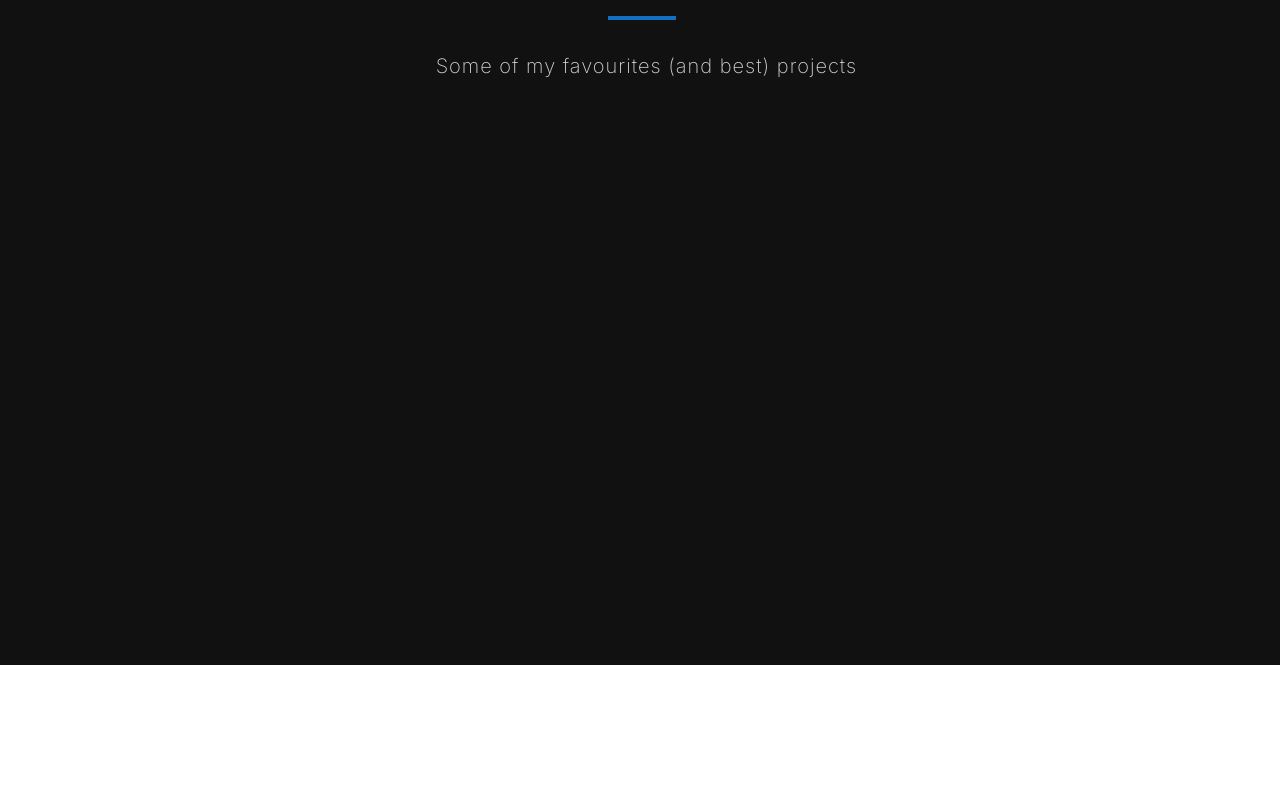
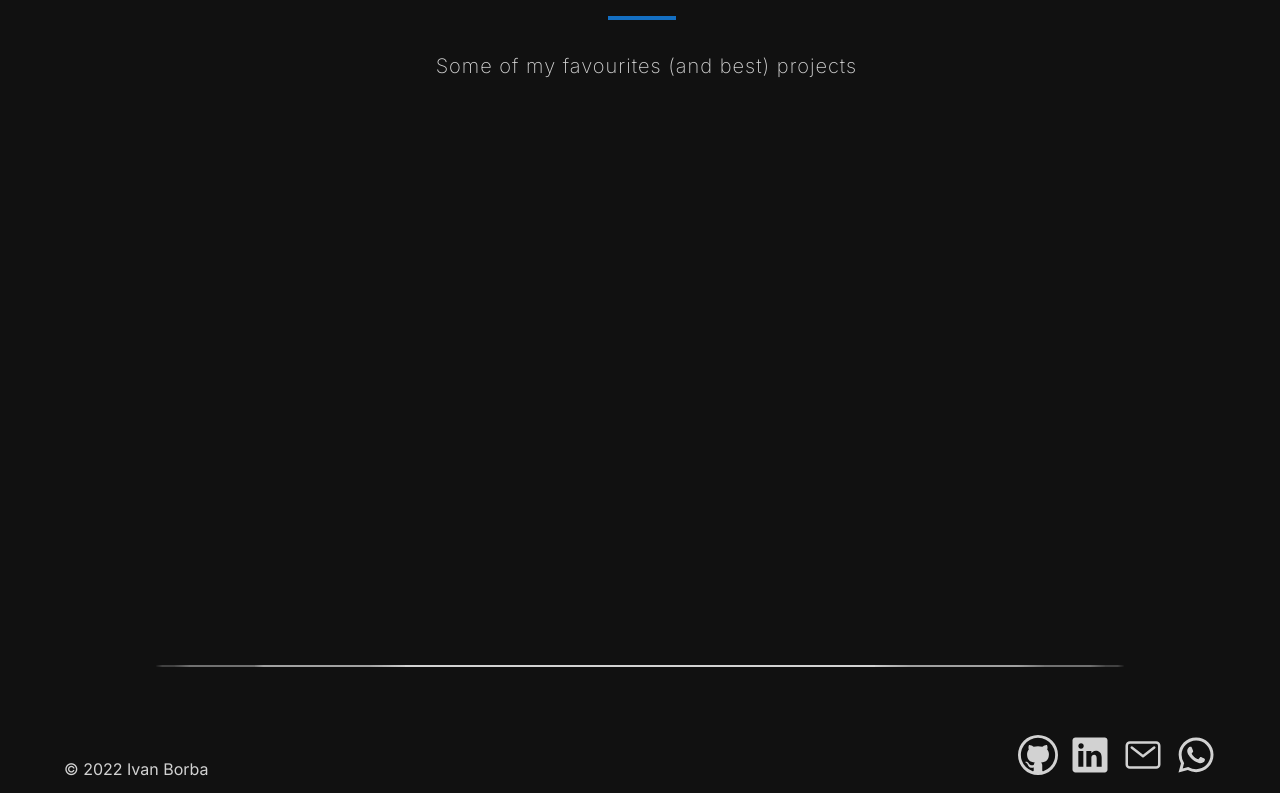
Before and after one commit to IvanBorba/portfolio, a React (Vite) app: page / in a window 1280 px wide. Shown: the part 1991-2784 px from the top of the page. Before the commit the page ends 2656 px from the top, so only its background shows below. Built offline with nearby package versions, Linux system fonts and the light colour scheme.

Commit message:
feature: created the footer

```diff
--- /dev/null
+++ b/src/components/Footer/index.tsx
@@ -0,0 +1,33 @@
+import { FooterContainer, IconContainer, InfoContainer } from "./styles";
+import { VscGithub } from "react-icons/vsc";
+import { IoLogoLinkedin, IoMailOutline, IoLogoWhatsapp } from "react-icons/io5";
+
+const Footer = () => {
+  return (
+    <FooterContainer>
+      <hr />
+      <InfoContainer>
+        <p>© 2022 Ivan Borba</p>
+        <div>
+          <IconContainer href="https://github.com/IvanBorba" target="_blank">
+            <VscGithub size={40} color="#d2d2d2" />
+          </IconContainer>
+          <IconContainer
+            href="https://www.linkedin.com/in/ivan-borba/"
+            target="_blank"
+          >
+            <IoLogoLinkedin size={40} color="#d2d2d2" />
+          </IconContainer>
+          <IconContainer href="mailto: mrborbaivan@gmail.com">
+            <IoMailOutline size={40} color="#d2d2d2" />
+          </IconContainer>
+          <IconContainer href="https://wa.me/5547991114205" target="_blank">
+            <IoLogoWhatsapp size={40} color="#d2d2d2" />
+          </IconContainer>
+        </div>
+      </InfoContainer>
+    </FooterContainer>
+  );
+};
+
+export default Footer;
--- /dev/null
+++ b/src/components/Footer/styles.ts
@@ -0,0 +1,38 @@
+import styled from "styled-components";
+
+export const FooterContainer = styled.footer`
+  width: 100%;
+  height: 16vh;
+  background-color: #111111;
+  display: flex;
+  flex-direction: column;
+  align-items: center;
+
+  hr {
+    width: 76vw;
+    border: 1px solid #d2d2d2;
+    border-radius: 50%;
+  }
+`;
+
+export const InfoContainer = styled.div`
+  width: 100%;
+  height: 15vh;
+  display: flex;
+  justify-content: space-between;
+  align-items: flex-end;
+  padding: 1vh 5vw;
+  box-sizing: border-box;
+
+  div {
+  }
+
+  p {
+    color: #d2d2d2;
+  }
+`;
+
+export const IconContainer = styled.a`
+  cursor: pointer;
+  margin-left: 1vw;
+`;
--- a/src/pages/Landing/index.tsx
+++ b/src/pages/Landing/index.tsx
@@ -23,35 +23,30 @@ import {
   TechIconsContainer,
   TechCard,
   ProjectsContainer,
+  IconContainer,
 } from "./styles";
 
 import profileImage from "../../assets/images/profile.jpg";
 
 import * as TechIcons from "../../assets/icons";
-
-interface ContactIconsStyle {
-  color: string;
-  cursor: string;
-}
+import Footer from "../../components/Footer";
 
 const LandingPage = () => {
-  const contactIconsStyle: ContactIconsStyle = {
-    color: "#d2d2d2",
-    cursor: "pointer",
-  };
-
   return (
     <>
       <Header />
       <MainContainer>
         <SideColumn>
           <VerticalLine small />
-          <a href="https://github.com/IvanBorba" target="_blank">
-            <VscGithub style={contactIconsStyle} size={40} />
-          </a>
-          <a href="https://www.linkedin.com/in/ivan-borba/" target="_blank">
-            <IoLogoLinkedin style={contactIconsStyle} size={40} />
-          </a>
+          <IconContainer href="https://github.com/IvanBorba" target="_blank">
+            <VscGithub size={40} color="#d2d2d2" />
+          </IconContainer>
+          <IconContainer
+            href="https://www.linkedin.com/in/ivan-borba/"
+            target="_blank"
+          >
+            <IoLogoLinkedin size={40} color="#d2d2d2" />
+          </IconContainer>
           <VerticalLine />
         </SideColumn>
         <ProfileContainer>
@@ -72,12 +67,12 @@ const LandingPage = () => {
         </ProfileContainer>
         <SideColumn>
           <VerticalLine />
-          <a href="mailto: mrborbaivan@gmail.com">
-            <IoMailOutline style={contactIconsStyle} size={40} />
-          </a>
-          <a href="https://wa.me/5547991114205" target="_blank">
-            <IoLogoWhatsapp style={contactIconsStyle} size={40} />
-          </a>
+          <IconContainer href="mailto: mrborbaivan@gmail.com">
+            <IoMailOutline size={40} color="#d2d2d2" />
+          </IconContainer>
+          <IconContainer href="https://wa.me/5547991114205" target="_blank">
+            <IoLogoWhatsapp size={40} color="#d2d2d2" />
+          </IconContainer>
           <VerticalLine small />
         </SideColumn>
         <ScrollCta>
@@ -172,6 +167,7 @@ const LandingPage = () => {
           <p>Some of my favourites (and best) projects</p>
         </ProjectsContainer>
       </SecondSectionContainer>
+      <Footer />
     </>
   );
 };
--- a/src/pages/Landing/styles.ts
+++ b/src/pages/Landing/styles.ts
@@ -253,3 +253,11 @@ export const ProjectsContainer = styled.div`
     line-height: 140%;
   }
 `;
+
+export const IconContainer = styled.a`
+  cursor: pointer;
+
+  &:first-child {
+    color: "#d2d2d2";
+  }
+`;
```
